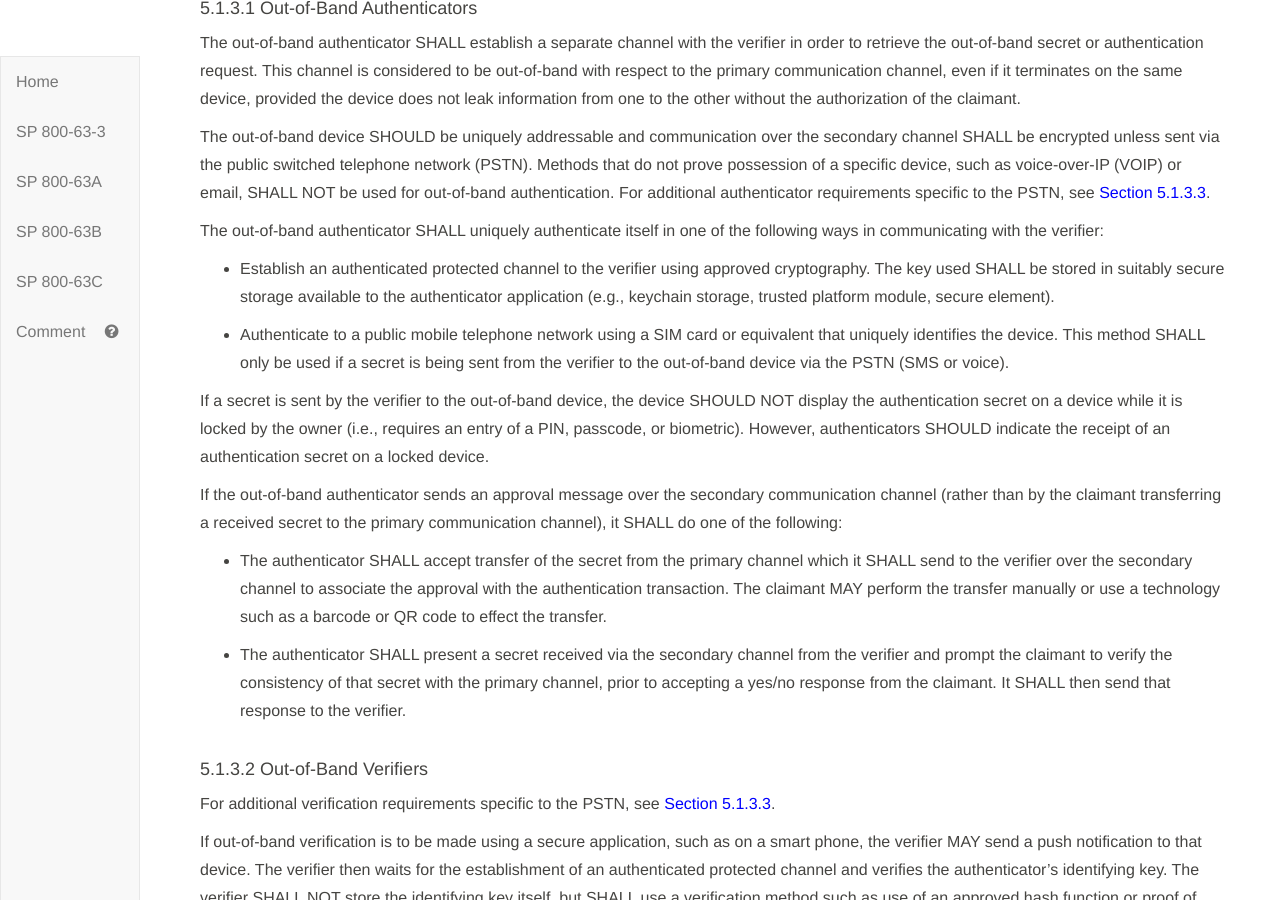
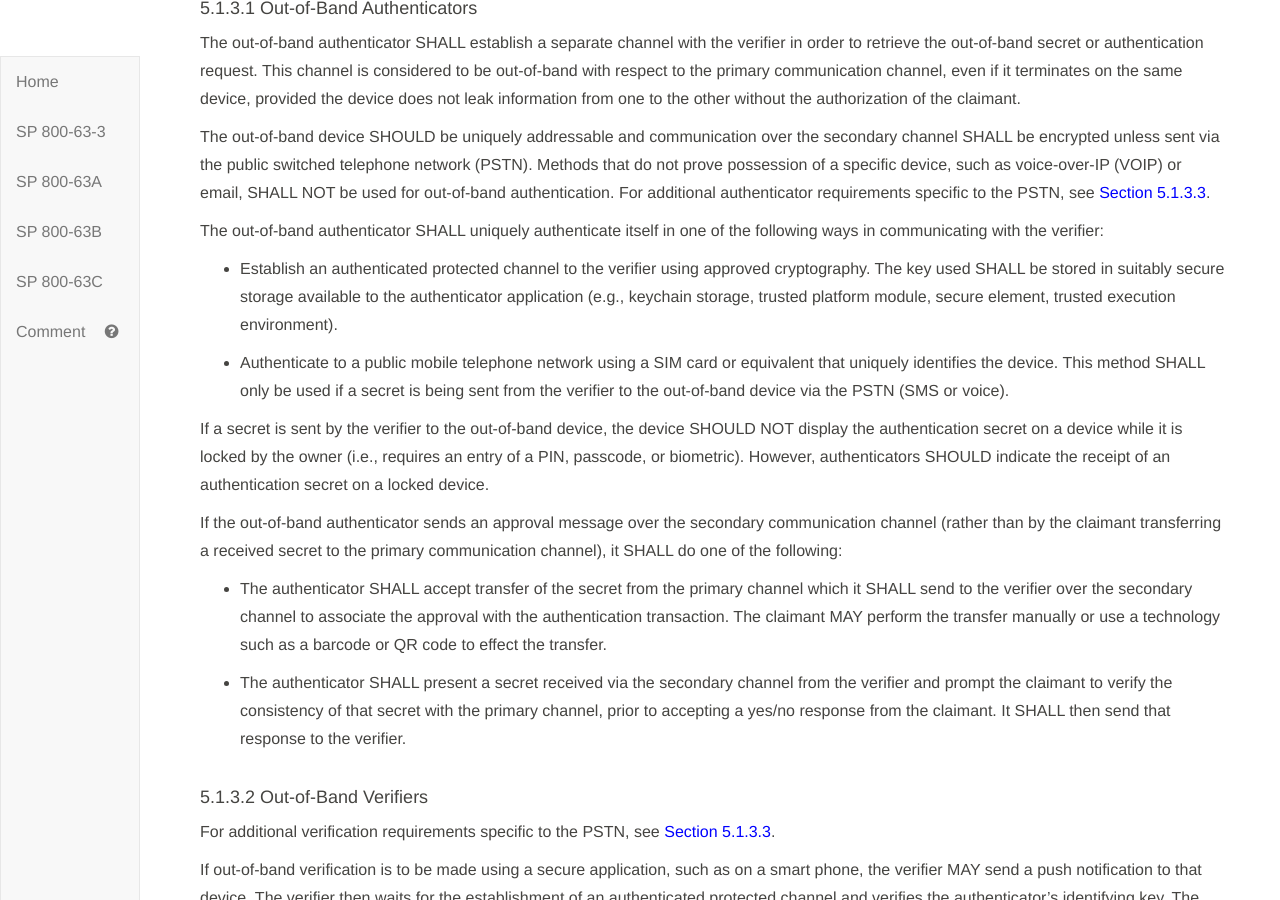
Before and after one commit to usnistgov/800-63-3, a Jekyll site: the page built from sp800-63b/sec5_authenticators.md, in a window 1280 px wide and 900 px high, scrolled down 4061 px. Built offline with Jekyll 4.4.1, drawn with Linux system fonts in a browser that asks for light colours; our own code applies the rules of GitHub Pages for plain Markdown files.

Commit message:
Add TEE alongside SE, etc.  Closes #580

```diff
--- a/sp800-63b/sec5_authenticators.md
+++ b/sp800-63b/sec5_authenticators.md
@@ -119,7 +119,7 @@ The out-of-band device SHOULD be uniquely addressable and communication over the
 
 The out-of-band authenticator SHALL uniquely authenticate itself in one of the following ways in communicating with the verifier:
 
-- Establish an authenticated protected channel to the verifier using approved cryptography. The key used SHALL be stored in suitably secure storage available to the authenticator application (e.g., keychain storage, trusted platform module, secure element).
+- Establish an authenticated protected channel to the verifier using approved cryptography. The key used SHALL be stored in suitably secure storage available to the authenticator application (e.g., keychain storage, trusted platform module, secure element, trusted execution environment).
 
 - Authenticate to a public mobile telephone network using a SIM card or equivalent that uniquely identifies the device. This method SHALL only be used if a secret is being sent from the verifier to the out-of-band device via the PSTN (SMS or voice).
 
```
